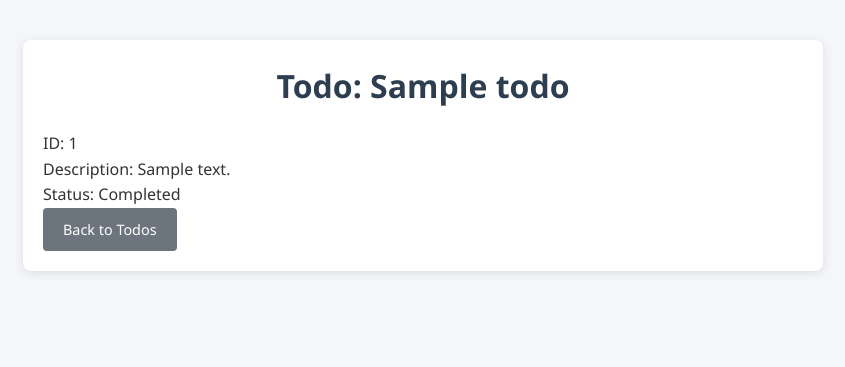
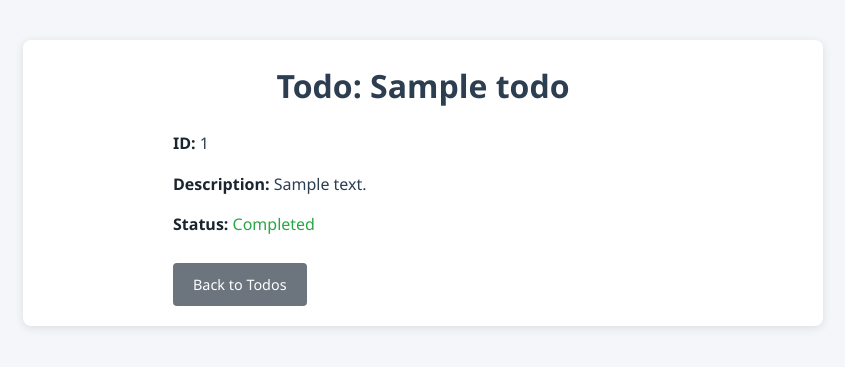
Before and after one commit to Ari-ICU/web-mvc, a PHP site: page /todos/1 in a window 1280 px wide. Shown: the top 367 px of the page, without its empty margins (217-1062 px from the left). Run offline with PHP 8.4, Linux system fonts and the light colour scheme; tables that the repository leaves empty or names only in its code hold one stand-in row (values such as "Sample post").

Commit message:
update sql

```diff
--- a/css/styles.css
+++ b/css/styles.css
@@ -187,6 +187,35 @@ input[type="checkbox"] {
     margin: 20px 0 10px;
 }
 
+/* Todo Details Styles */
+.todo-details {
+    display: flex;
+    flex-direction: column;
+    gap: 15px;
+    max-width: 500px;
+    margin: 0 auto;
+}
+
+.todo-details p {
+    font-size: 1rem;
+    color: #2c3e50;
+}
+
+.todo-details p strong {
+    font-weight: 600;
+    color: #1a252f;
+}
+
+.todo-details .status-completed {
+    color: #28a745;
+    font-weight: 500;
+}
+
+.todo-details .status-pending {
+    color: #dc3545;
+    font-weight: 500;
+}
+
 /* Links */
 a {
     color: #007bff;
@@ -209,7 +238,7 @@ a:hover {
         font-size: 1.5rem;
     }
 
-    .todo-form {
+    .todo-form, .todo-details {
         max-width: 100%;
     }
 
@@ -227,4 +256,8 @@ a:hover {
         padding: 8px 16px;
         font-size: 0.85rem;
     }
+
+    .todo-details p {
+        font-size: 0.9rem;
+    }
 }
--- a/views/todos/show.php
+++ b/views/todos/show.php
@@ -2,9 +2,11 @@
 // views/todos/show.php
 ?>
 <!DOCTYPE html>
-<html>
+<html lang="en">
 
 <head>
+    <meta charset="UTF-8">
+    <meta name="viewport" content="width=device-width, initial-scale=1.0">
     <title>Todo Details</title>
     <link rel="stylesheet" href="/css/styles.css">
 </head>
@@ -12,10 +14,16 @@
 <body>
     <div class="container">
         <h1>Todo: <?= htmlspecialchars($todo['title']) ?></h1>
-        <p>ID: <?= $todo['id'] ?></p>
-        <p>Description: <?= htmlspecialchars($todo['description'] ?: 'No description') ?></p>
-        <p>Status: <?= $todo['completed'] ? 'Completed' : 'Pending' ?></p>
-        <a href="/todos" class="btn btn-secondary">Back to Todos</a>
+        <div class="todo-details">
+            <p><strong>ID:</strong> <?= htmlspecialchars($todo['id']) ?></p>
+            <p><strong>Description:</strong> <?= htmlspecialchars($todo['description'] ?: 'No description') ?></p>
+            <p><strong>Status:</strong> <span
+                    class="<?= $todo['completed'] ? 'status-completed' : 'status-pending' ?>"><?= $todo['completed'] ? 'Completed' : 'Pending' ?></span>
+            </p>
+            <div class="form-actions">
+                <a href="/todos" class="btn btn-secondary">Back to Todos</a>
+            </div>
+        </div>
     </div>
 </body>
 
```
